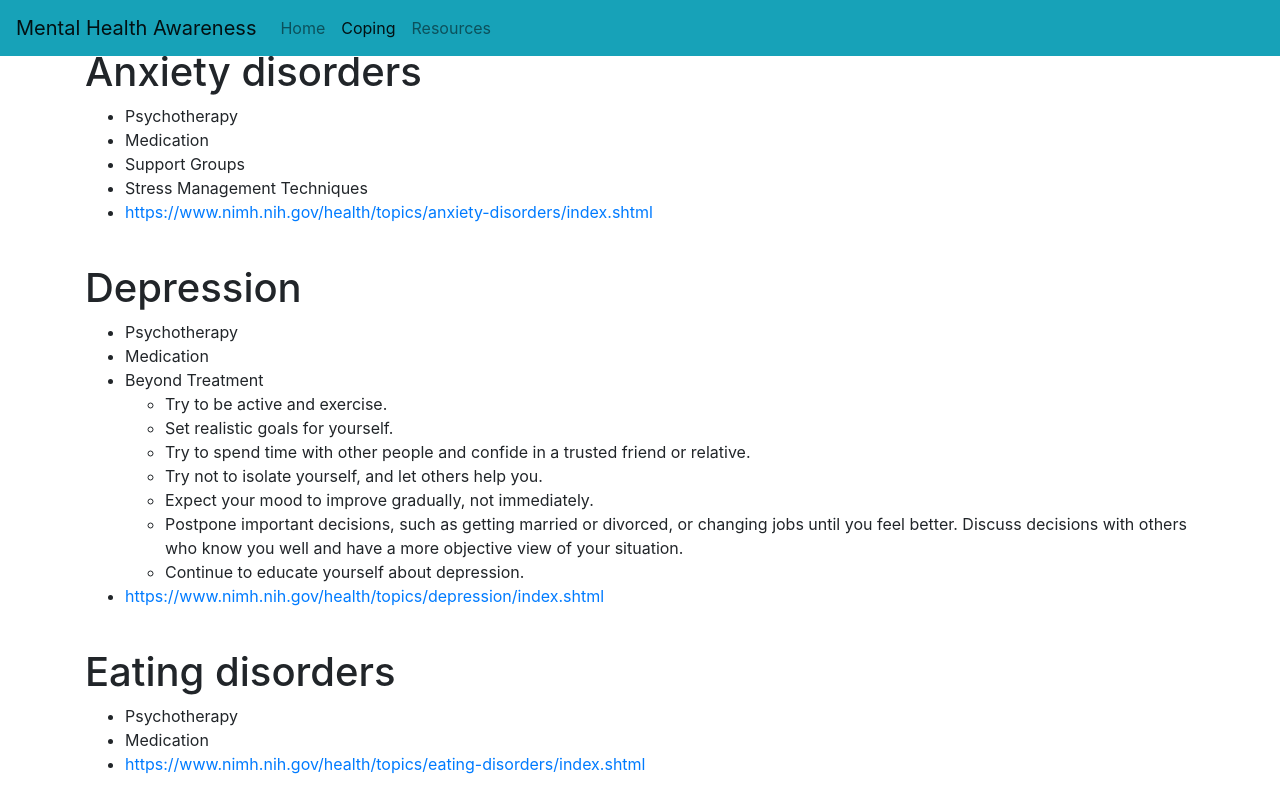
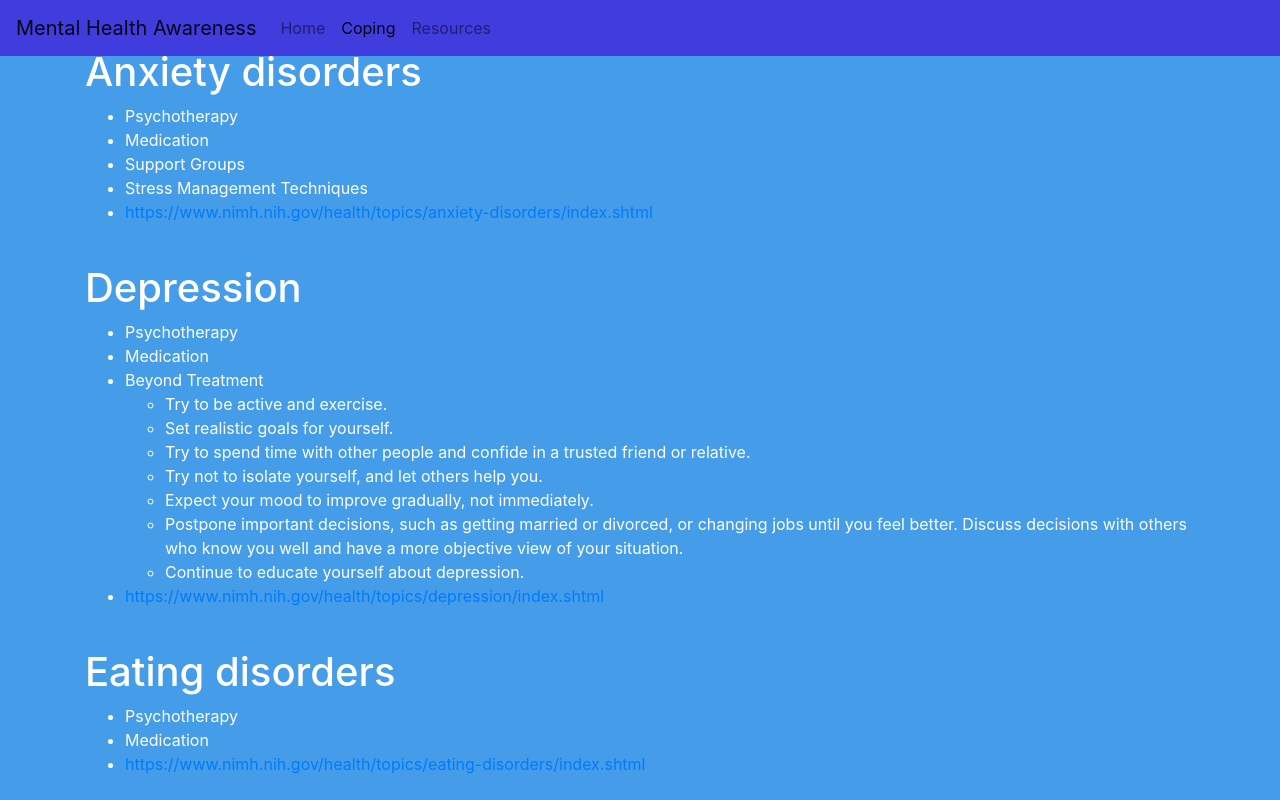
Before and after one commit to Alyssa-Ma/mentalHealthAwareness, a plain HTML site: page pages/coping.html in a window 1280 px wide. Shown: the top 800 px of the page. Drawn offline with nearby package versions, Linux system fonts and the light colour scheme.

Commit message:
sync navbar colors and extra styling

```diff
--- a/css/stylesCoping.css
+++ b/css/stylesCoping.css
@@ -0,0 +1,19 @@
+.body{
+    background-color: #459CE9;
+}
+
+.navbar{
+    background-color: #403CDE;
+}
+
+.container{
+    color: white;
+}
+
+a:visited{
+    color: white;
+}
+
+a:hover{
+    color: #459CE9;
+}
--- a/css/stylesHome.css
+++ b/css/stylesHome.css
@@ -1,5 +1,10 @@
 .main {
     background-color:#459CE9;
+}
+
+/*Changes color of the navbar*/
+.navbar{
+    background-color: #403CDE;
 }
 
 .info{
--- a/pages/coping.html
+++ b/pages/coping.html
@@ -6,10 +6,10 @@
       <link rel="stylesheet" href="https://cdn.jsdelivr.net/npm/bootstrap@4.5.3/dist/css/bootstrap.min.css" integrity="sha384-TX8t27EcRE3e/ihU7zmQxVncDAy5uIKz4rEkgIXeMed4M0jlfIDPvg6uqKI2xXr2" crossorigin="anonymous">
   </head>
 
-  <body>
+  <body class="body">
 
     <!--Nav bar-->
-    <nav class="navbar navbar-expand-sm navbar-light bg-info fixed-top">
+    <nav class="navbar navbar-expand-sm navbar-light fixed-top">
       <a class="navbar-brand">Mental Health Awareness</a>
       <button class="navbar-toggler" type="button" data-toggle="collapse" data-target="#navbarNav" aria-controls="navbarNav" aria-expanded="false" aria-label="Toggle navigation">
         <span class="navbar-toggler-icon"></span>
```
Also changed, not shown: pages/home.html (+1 -1 lines), pages/resources.html (+3 -2 lines).
